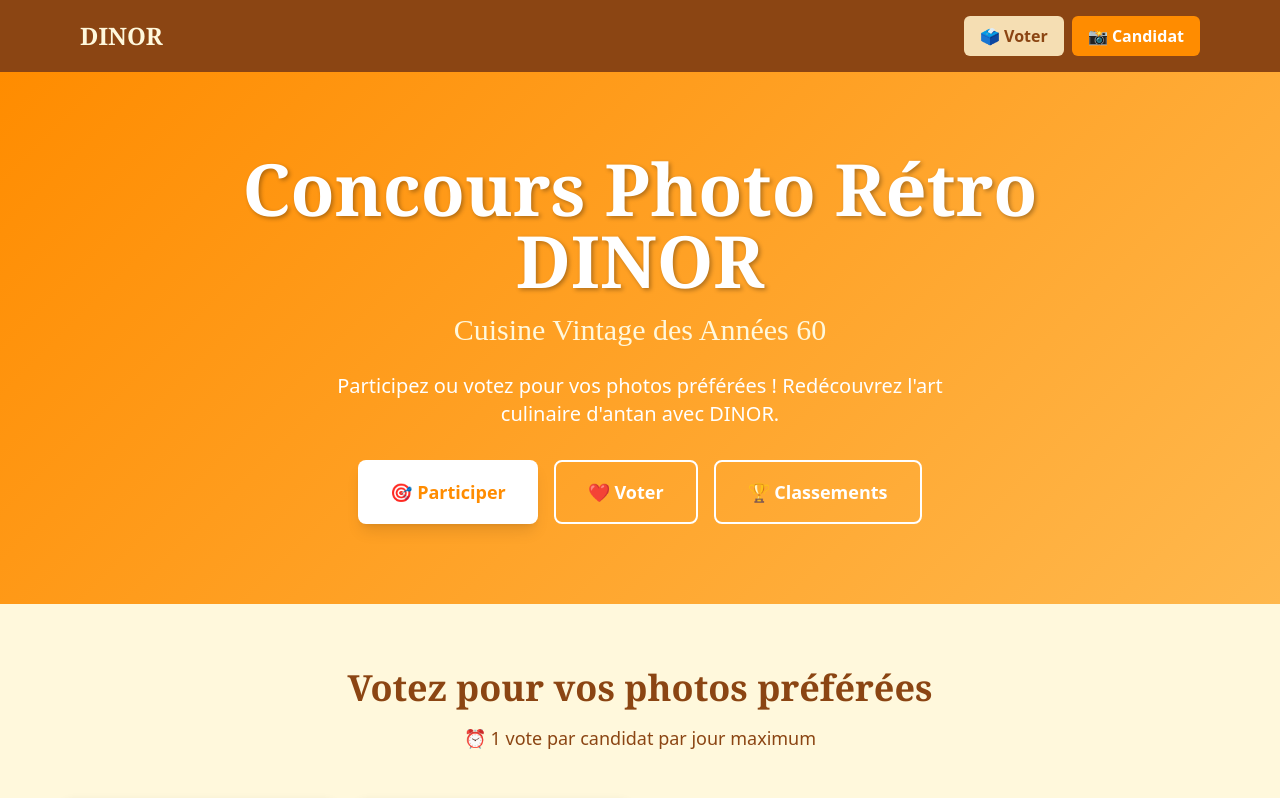
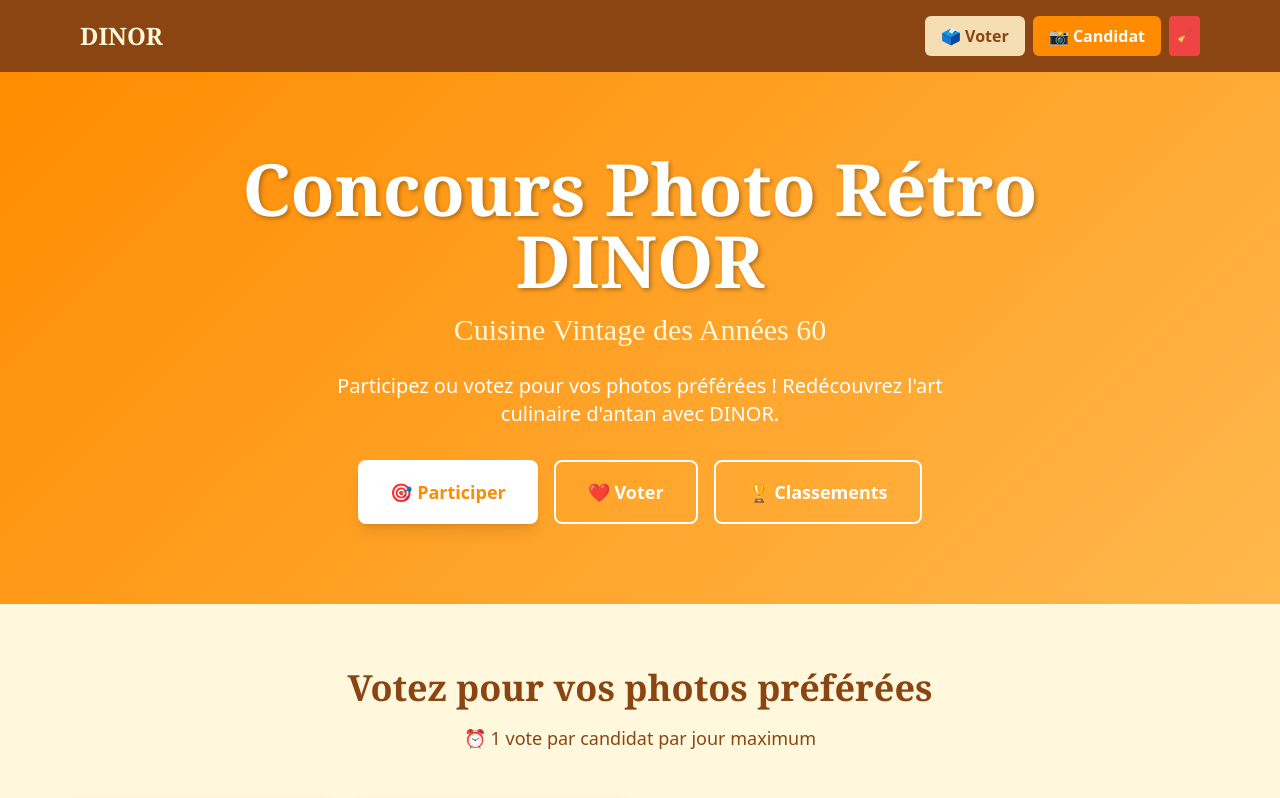
Before and after one commit to jhouedanou/voteDinor, a Nuxt app: page / in a window 1280 px wide. Shown: the top 798 px of the page. Built offline with nearby package versions, Linux system fonts and the light colour scheme; no server answers.

Commit message:
fix: ajouter un bouton de nettoyage des tokens en développement et améliorer la gestion des erreurs d'authentification

```diff
--- a/components/Auth/UserMenu.vue
+++ b/components/Auth/UserMenu.vue
@@ -92,6 +92,16 @@
       >
         📸 Candidat
       </button>
+      <!-- Bouton debug en développement -->
+      <button
+        v-if="isDev"
+        @click="clearAuthTokens"
+        class="bg-red-500 text-white px-2 py-2 text-xs hover:bg-red-600"
+        style="border-radius: 4px;"
+        title="Nettoyer les tokens (dev)"
+      >
+        🧹
+      </button>
     </div>
   </div>
 </template>
@@ -104,7 +114,23 @@
 
 const showDropdown = ref(false)
 const isAdmin = ref(false)
+const isDev = process.env.NODE_ENV === 'development'
 let hideTimer = null
+
+// Fonction de nettoyage des tokens
+const clearAuthTokens = () => {
+  if (typeof window !== 'undefined') {
+    // Supprimer localStorage
+    Object.keys(localStorage).forEach(key => {
+      if (key.startsWith('sb-')) {
+        localStorage.removeItem(key)
+      }
+    })
+
+    console.log('🧹 Tokens nettoyés, rechargement...')
+    window.location.reload()
+  }
+}
 
 // Toggle dropdown (click)
 const toggleDropdown = () => {
@@ -145,11 +171,22 @@
 watch(user, async (newUser) => {
   if (newUser) {
     try {
-      const { data: profile } = await supabase
+      const { data: profile, error } = await supabase
         .from('profiles')
         .select('is_admin')
         .eq('id', newUser.id)
         .single()
+
+      if (error) {
+        console.error('Erreur vérification admin:', error)
+        // Si erreur d'auth, nettoyer les tokens
+        if (error.message?.includes('JWT') || error.message?.includes('expired')) {
+          console.log('Token expiré, nettoyage...')
+          await supabase.auth.signOut()
+        }
+        isAdmin.value = false
+        return
+      }
 
       isAdmin.value = profile?.is_admin || false
     } catch (error) {
--- a/nuxt.config.ts
+++ b/nuxt.config.ts
@@ -14,7 +14,14 @@
     cookieOptions: {
       maxAge: 60 * 60 * 24 * 365, // 1 an
       sameSite: 'lax',
-      secure: true
+      secure: process.env.NODE_ENV === 'production'
+    },
+    clientOptions: {
+      auth: {
+        flowType: 'pkce',
+        detectSessionInUrl: true,
+        persistSession: true
+      }
     }
   },
   app: {
@@ -43,6 +50,9 @@
         { name: 'twitter:image', content: 'https://vote-dinor.vercel.app/og-image' },
         { name: 'twitter:image:alt', content: 'Logo DINOR - Concours Photo Rétro' },
 
+        // Google Search Console verification
+        { name: 'google-site-verification', content: 'oXnPnZlvKZutZtZD4SVVKNtCsEA7zTKMJpSa6Cf1N5A' },
+
         // Autres métadonnées
         { name: 'theme-color', content: '#D2691E' },
         { name: 'msapplication-TileColor', content: '#D2691E' }
@@ -69,10 +79,10 @@
 
     // Public keys (exposed to client-side)
     public: {
-      supabaseUrl: process.env.SUPABASE_URL,
-      supabaseAnonKey: process.env.SUPABASE_ANON_KEY,
-      recaptchaSiteKey: process.env.RECAPTCHA_SITE_KEY,
-      siteUrl: process.env.NUXT_PUBLIC_SITE_URL || 'https://vote-dinor.vercel.app'
+      supabaseUrl: process.env.NUXT_PUBLIC_SUPABASE_URL || process.env.SUPABASE_URL,
+      supabaseAnonKey: process.env.NUXT_PUBLIC_SUPABASE_ANON_KEY || process.env.SUPABASE_ANON_KEY,
+      recaptchaSiteKey: process.env.NUXT_PUBLIC_RECAPTCHA_SITE_KEY || process.env.RECAPTCHA_SITE_KEY,
+      siteUrl: process.env.NUXT_PUBLIC_SITE_URL || (process.env.NODE_ENV === 'development' ? 'http://localhost:3000' : 'https://vote-dinor.vercel.app')
     }
   }
 })
--- /dev/null
+++ b/plugins/supabase.client.js
@@ -0,0 +1,13 @@
+export default defineNuxtPlugin(() => {
+  // Vérifier que les variables d'environnement sont bien chargées
+  const config = useRuntimeConfig()
+
+  console.log('🔧 Supabase Config Check:')
+  console.log('- SUPABASE_URL:', config.public.supabaseUrl ? '✅ Défini' : '❌ Manquant')
+  console.log('- SUPABASE_ANON_KEY:', config.public.supabaseAnonKey ? '✅ Défini' : '❌ Manquant')
+
+  if (!config.public.supabaseUrl || !config.public.supabaseAnonKey) {
+    console.error('❌ Variables Supabase manquantes!')
+    console.log('Variables disponibles:', Object.keys(config.public))
+  }
+})
--- /dev/null
+++ b/utils/auth-cleanup.js
@@ -0,0 +1,23 @@
+// Script pour nettoyer les tokens corrompus
+export const clearAuthTokens = () => {
+  if (typeof window !== 'undefined') {
+    // Supprimer tous les tokens Supabase
+    Object.keys(localStorage).forEach(key => {
+      if (key.startsWith('sb-')) {
+        localStorage.removeItem(key)
+      }
+    })
+
+    // Supprimer les cookies Supabase
+    document.cookie.split(";").forEach(cookie => {
+      const eqPos = cookie.indexOf("=")
+      const name = eqPos > -1 ? cookie.substr(0, eqPos).trim() : cookie.trim()
+      if (name.startsWith('sb-')) {
+        document.cookie = `${name}=;expires=Thu, 01 Jan 1970 00:00:00 GMT;path=/`
+      }
+    })
+
+    console.log('🧹 Tokens Supabase nettoyés')
+    window.location.reload()
+  }
+}
```
Also changed, not shown: 1 other file (tests, documents, lock files or other folders).
